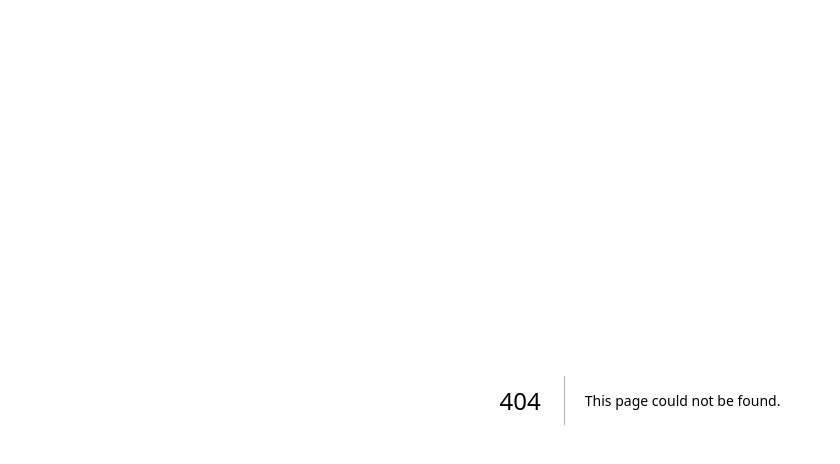
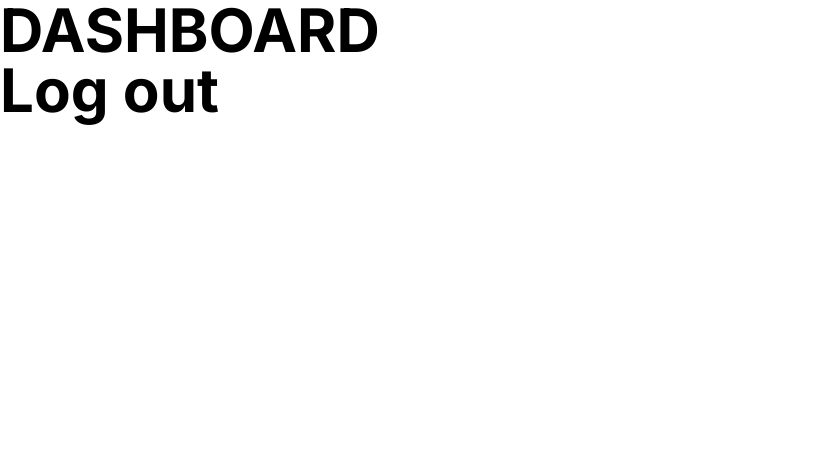
Before and after one commit to waldothedeveloper/tidy-elephant, a Next.js app: page /dashboard in a window 1280 px wide. Before the commit this address had no page. Shown: the top 464 px of the page, without its empty margins (0-840 px from the left). Built offline with nearby package versions, Linux system fonts and the light colour scheme.

Commit message:
basic kinde auth setup complete

```diff
--- /dev/null
+++ b/src/app/api/auth/[kindeAuth]/route.ts
@@ -0,0 +1,3 @@
+import { handleAuth } from "@kinde-oss/kinde-auth-nextjs/server";
+
+export const GET = handleAuth();
--- /dev/null
+++ b/src/app/dashboard/page.tsx
@@ -0,0 +1,10 @@
+import { LogoutLink } from "@kinde-oss/kinde-auth-nextjs/components";
+
+export default function Dashboard() {
+  return (
+    <div className="flex flex-col text-6xl font-bold text-black">
+      DASHBOARD
+      <LogoutLink>Log out</LogoutLink>
+    </div>
+  );
+}
--- a/src/app/layout.tsx
+++ b/src/app/layout.tsx
@@ -1,5 +1,6 @@
 import "./globals.css";
 
+import { AuthProvider } from "@/provider/auth-provider";
 import { Inter } from "next/font/google";
 import type { Metadata } from "next";
 
@@ -19,8 +20,10 @@ export default function RootLayout({
   children: React.ReactNode;
 }>) {
   return (
-    <html lang="en">
-      <body className={`${inter.className} antialiased`}>{children}</body>
-    </html>
+    <AuthProvider>
+      <html lang="en">
+        <body className={`${inter.className} antialiased`}>{children}</body>
+      </html>
+    </AuthProvider>
   );
 }
--- a/src/app/page.tsx
+++ b/src/app/page.tsx
@@ -1,3 +1,13 @@
+import {
+  LoginLink,
+  RegisterLink,
+} from "@kinde-oss/kinde-auth-nextjs/components";
+
 export default function Home() {
-  return <div className="text-6xl font-bold text-red-500">INITIAL PAGE 22</div>;
+  return (
+    <div className="flex flex-col">
+      <LoginLink>Sign in</LoginLink>
+      <RegisterLink>Sign up</RegisterLink>
+    </div>
+  );
 }
--- /dev/null
+++ b/src/middleware.ts
@@ -0,0 +1,11 @@
+import { withAuth } from "@kinde-oss/kinde-auth-nextjs/middleware";
+export default withAuth(async function middleware() {}, {
+  // Middleware still runs on all routes, but doesn't protect the blog route
+  publicPaths: ["/"],
+});
+
+export const config = {
+  matcher: [
+    "/((?!_next|[^?]*\\.(?:html?|css|js(?!on)|jpe?g|webp|png|gif|svg|ttf|woff2?|ico|csv|docx?|xlsx?|zip|webmanifest)).*)",
+  ],
+};
--- /dev/null
+++ b/src/provider/auth-provider.tsx
@@ -0,0 +1,7 @@
+"use client";
+
+import { KindeProvider } from "@kinde-oss/kinde-auth-nextjs";
+
+export const AuthProvider = ({ children }: { children: React.ReactNode }) => {
+  return <KindeProvider>{children}</KindeProvider>;
+};
```
Also changed, not shown: package.json (+7 -6 lines), 1 other file (tests, documents, lock files or other folders).
